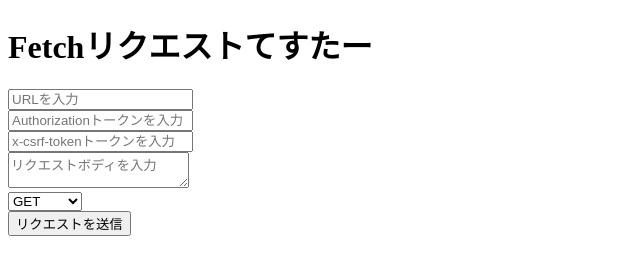
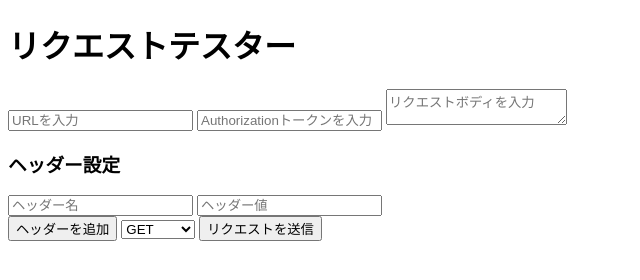
Before and after one commit to endroll2288-sys/Request_tester, a plain HTML site: page toll/index.html in a window 1280 px wide. Shown: the whole page, without its empty margins (0-640 px from the left). Drawn offline with Linux system fonts and the light colour scheme.

Commit message:
Update index.html

```diff
--- a/toll/index.html
+++ b/toll/index.html
@@ -3,26 +3,29 @@
 <head>
     <meta charset="UTF-8">
     <meta name="viewport" content="width=device-width, initial-scale=1.0">
-    <title>リクエストtester</title>
+    <title>リクエストテスター</title>
 </head>
 <body>
-<h1>Fetchリクエストてすたー</h1>
+    <h1>リクエストテスター</h1>
     <input type="text" id="urlInput" placeholder="URLを入力" />
-    <br>
     <input type="text" id="tokenInput" placeholder="Authorizationトークンを入力" />
-    <br>
-<input type="text" id="x-csrf-tokenInput" placeholder="x-csrf-tokenトークンを入力" />
-   <br>
     <textarea id="bodyInput" placeholder="リクエストボディを入力"></textarea>
-    <br>
+
+    <h3>ヘッダー設定</h3>
+    <div id="headerFields">
+        <input type="text" class="header-key" placeholder="ヘッダー名" />
+        <input type="text" class="header-value" placeholder="ヘッダー値" />
+    </div>
+    <button id="addHeader">ヘッダーを追加</button>
+
     <select id="methodSelect">
         <option value="GET">GET</option>
         <option value="POST">POST</option>
         <option value="PUT">PUT</option>
         <option value="DELETE">DELETE</option>
     </select>
-    <br>
     <button id="sendRequest">リクエストを送信</button>
+
     <pre id="responseOutput"></pre>
 
     <script src="script.js"></script>
```
Lines whose indentation alone changed are shown as unchanged.
